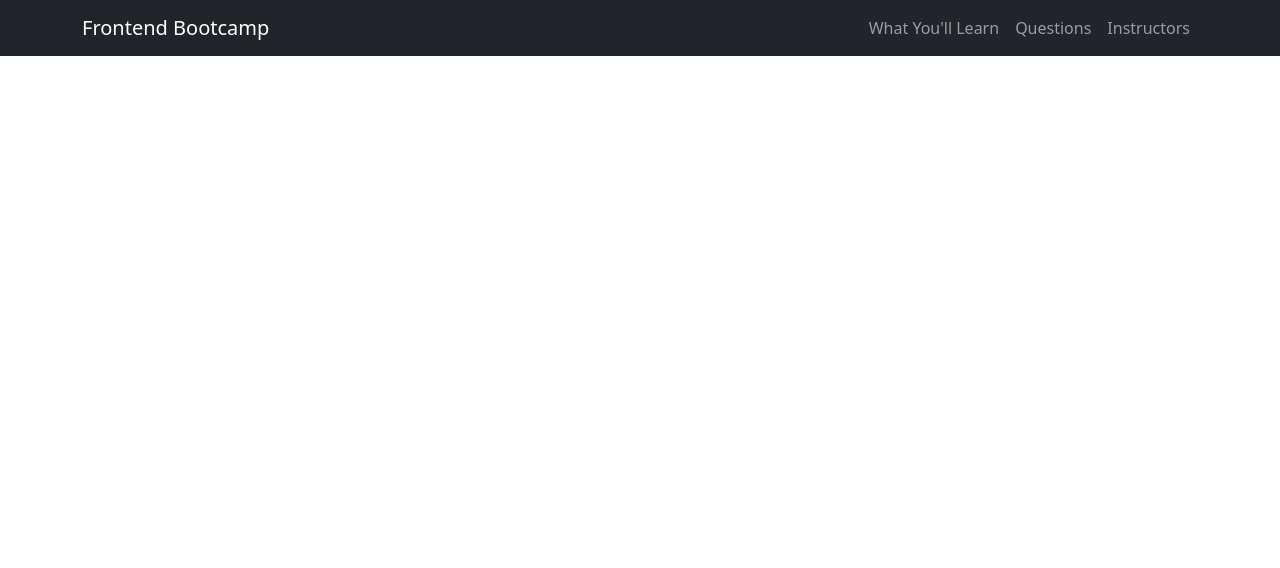
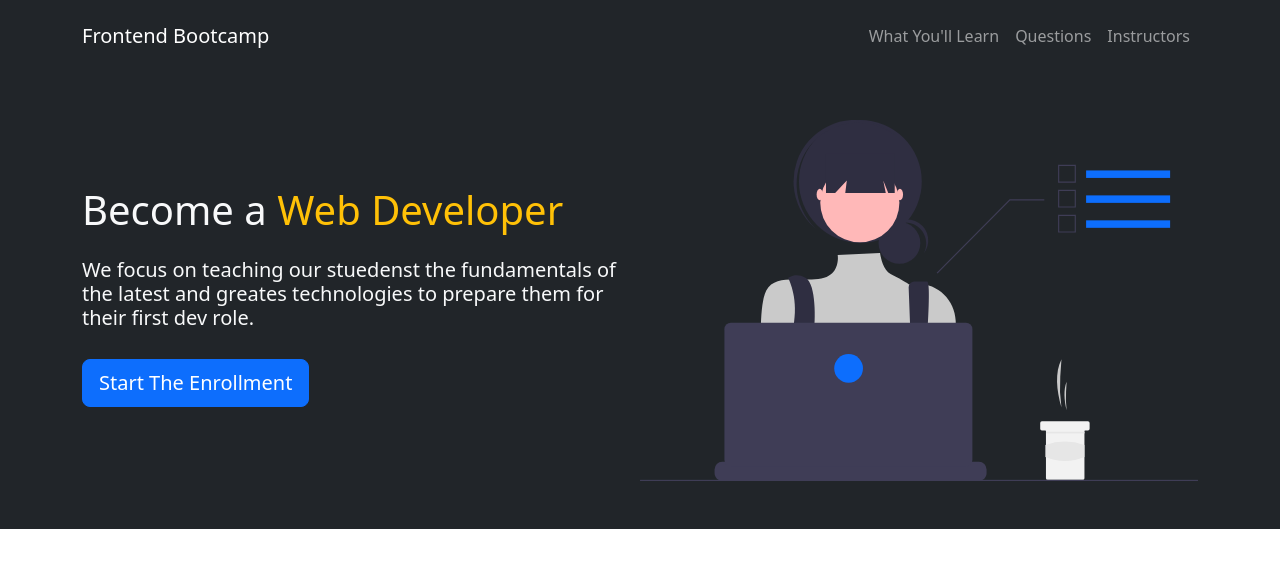
Before and after one commit to TAMDavidC/M02TutorialCruz, a plain HTML site: page index.html in a window 1280 px wide. Drawn offline with nearby package versions, Linux system fonts and the light colour scheme.

Commit message:
add the showcase

```diff
--- a/index.html
+++ b/index.html
@@ -3,6 +3,8 @@
 David Cruz
 11/1/2023
 tutorial link https://www.youtube.com/watch?v=4sosXZsdy-s
+Navebar completed
+ShowCase completed
 -->
 <html>
 
@@ -16,19 +18,15 @@ tutorial link https://www.youtube.com/watch?v=4sosXZsdy-s
 </head>
 
 <body>
-  <nav class="navbar navbar-expand-sm bg-dark navbar-dark">
+  <!-- Navbar -->
+  <nav class="navbar navbar-expand-lg bg-dark navbar-dark py-3">
     <div class="container">
       <a href="#" class="navbar-brand">Frontend Bootcamp</a>
 
-      <button
-        class="navbar-toggler"
-        type="button"
-        data-bs-toggle="collapse"
-        data-bs-target="#navmenu"
-      >
+      <button class="navbar-toggler" type="button" data-bs-toggle="collapse" data-bs-target="#navmenu">
         <span class="navbar-toggler-icon"></span>
       </button>
-      <div class = "collapse navbar-collapse", id="navmenu">
+      <div class="collapse navbar-collapse" , id="navmenu">
         <ul class="navbar-nav ms-auto">
           <li class="nav-item">
             <a href="#learn" class="nav-link">What You'll Learn</a>
@@ -43,7 +41,25 @@ tutorial link https://www.youtube.com/watch?v=4sosXZsdy-s
       </div>
     </div>
   </nav>
+  <!-- Showcase -->
+  <section class="bg-dark text-light p-5 text-center text-sm-start">
+    <div class="container">
+      <div class="d-sm-flex align-items-center justify-content-between">
+        <div>
+          <h1>Become a
+            <span class="text-warning"> Web Developer </span>
 
+            <p class="lead my-4">
+              We focus on teaching our stuedenst the fundamentals of the latest
+              and greates technologies to prepare them for their first dev role.
+            </p>
+            <button class="btn btn-primary btn-lg">Start The Enrollment</button>
+          </h1>
+        </div>
+        <img class="img-fluid w-50 d-none d-sm-block" src="img/showcase.svg" alt="">
+      </div>
+    </div>
+  </section>
 
 
   <script src="https://cdnjs.cloudflare.com/ajax/libs/emmet/2.4.6/emmet.es.js"></script>
```
